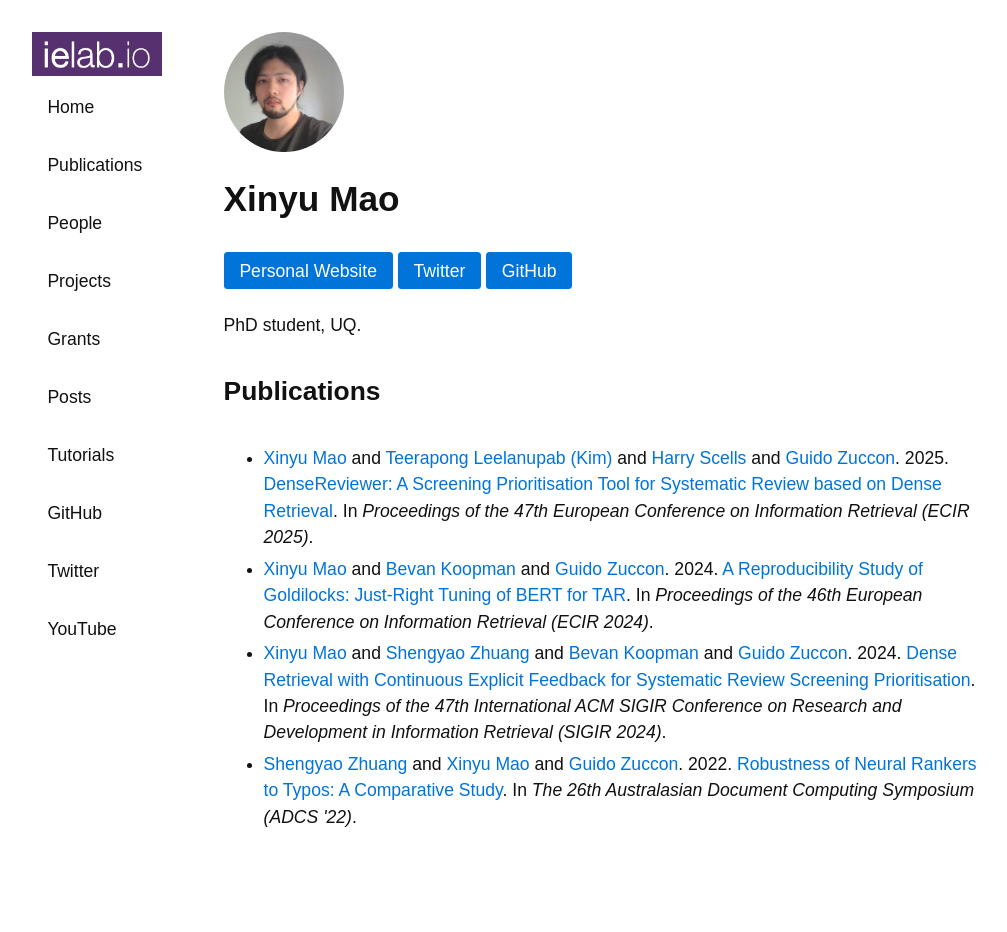
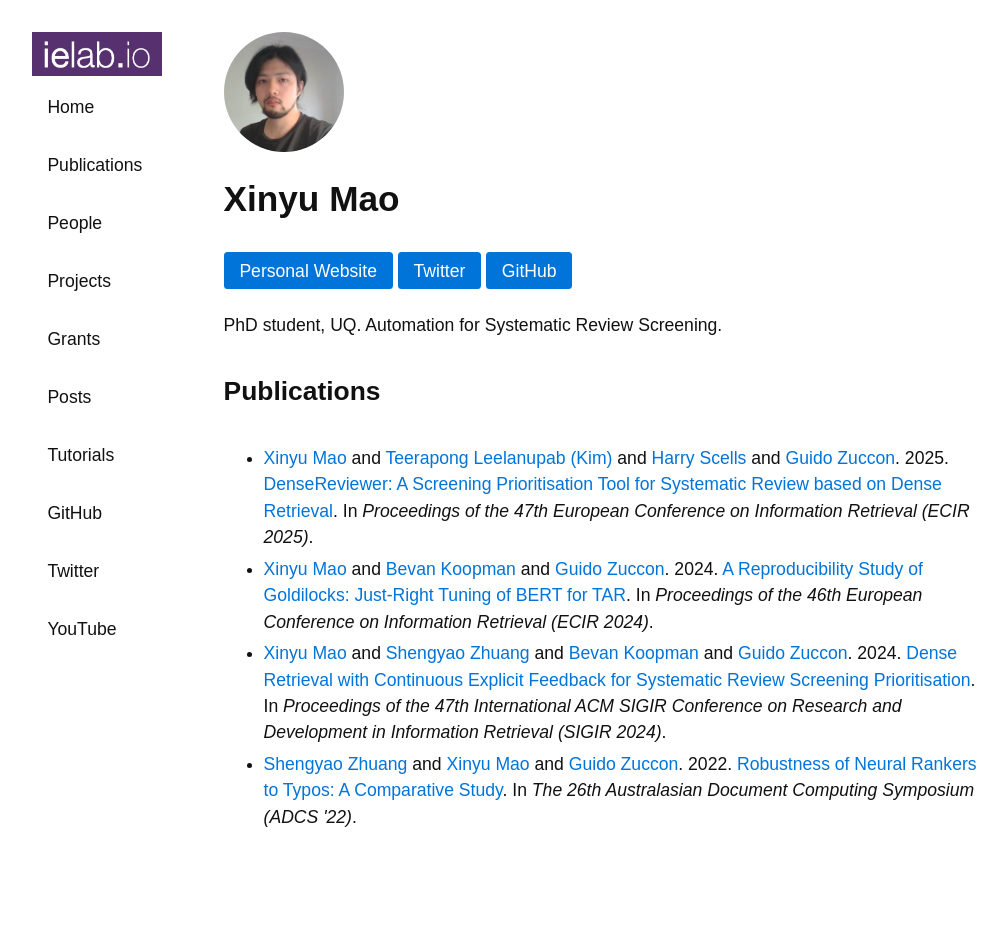
Before and after one commit to ielab/ielab.github.io, a Jekyll site: the page built from _people/xinyu-mao.md, in a window 1280 px wide. Shown: the whole page, without its empty margins (139-1146 px from the left). Built offline with Jekyll 4.4.1, drawn with Linux system fonts in a browser that asks for light colours.

Commit message:
Update xinyu-mao.md
update description

```diff
--- a/_people/xinyu-mao.md
+++ b/_people/xinyu-mao.md
@@ -1,9 +1,9 @@
 ---
 name: Xinyu Mao
 image: /images/xinyumao.jpg
-twitter: //twitter.com/xinyu_max
+twitter: //x.com/xinyu_max
 github: //github.com/Shinyu-Mao
 website: https://shinyu-mao.github.io/
 role: phd
-description: PhD student, UQ.
+description: PhD student, UQ. Automation for Systematic Review Screening.
 ---
```
